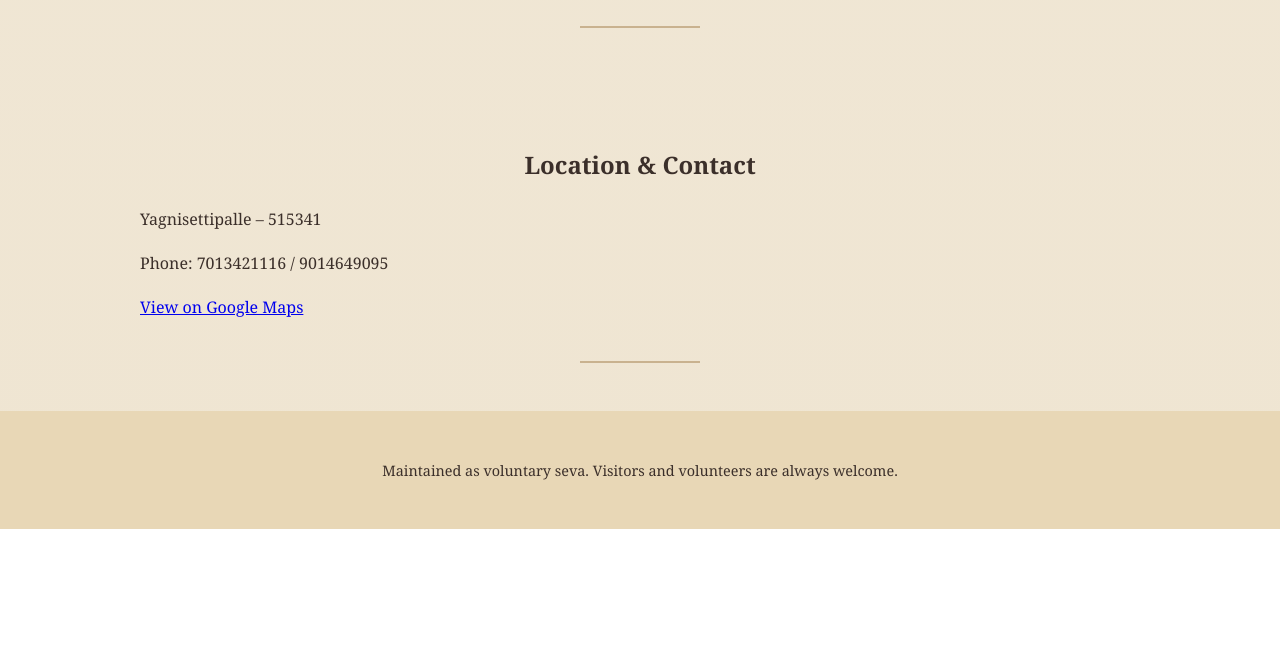
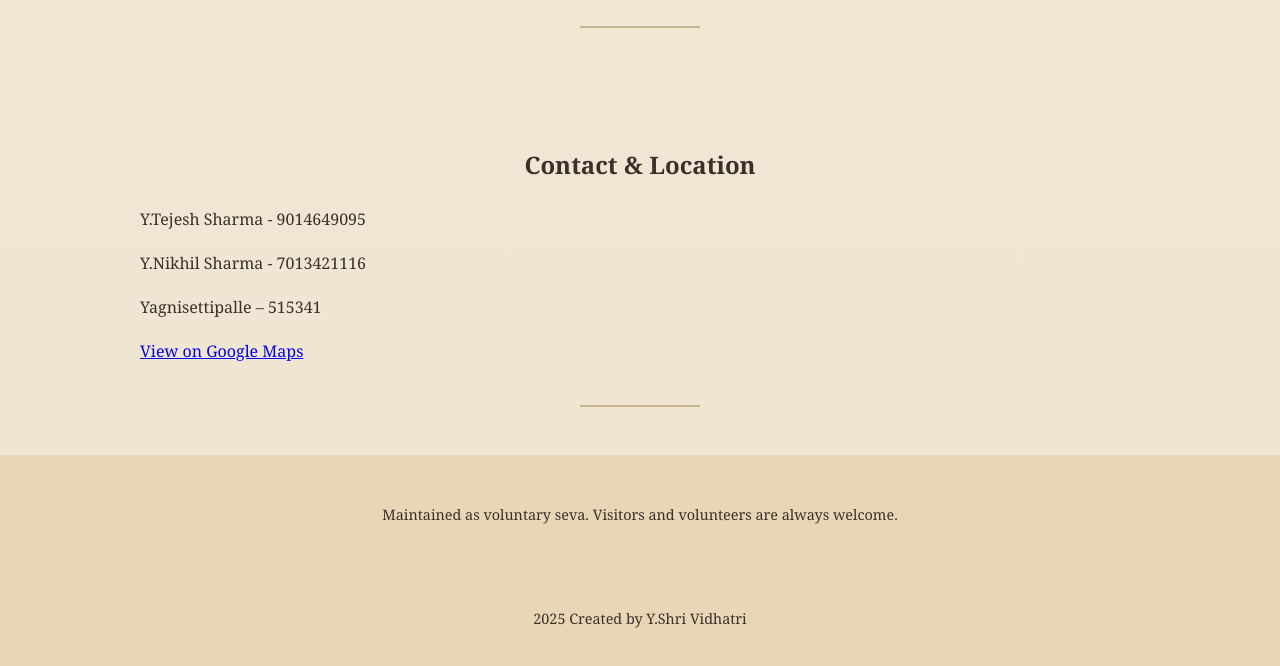
Before and after one commit to JagadguruSSVBMGoshala/Goshala, a plain HTML site: page index.html in a window 1280 px wide. Shown: the part 5636-6302 px from the top of the page. Before the commit the page ends 6165 px from the top, so only its background shows below. Drawn offline with Linux system fonts and the light colour scheme.

Commit message:
Update section headings and contact details

```diff
--- a/index.html
+++ b/index.html
@@ -541,14 +541,18 @@ function closeQRModal() {
 </section>
 
 <section>
-  <h2>Location & Contact</h2>
+  <h2>Contact & Location</h2>
+  <p>Y.Tejesh Sharma - 9014649095 </p>
+  <p>Y.Nikhil Sharma - 7013421116</p>
   <p>Yagnisettipalle – 515341</p>
-  <p>Phone: 7013421116 / 9014649095</p>
   <p><a href="https://maps.app.goo.gl/AeoQ1R4nZvY9H6zT8" target="_blank">View on Google Maps</a></p>
 </section>
 
 <footer>
   <p>Maintained as voluntary seva. Visitors and volunteers are always welcome.</p>
+  <br>
+  <br>
+  <p>2025 Created by Y.Shri Vidhatri </p>
 </footer>
 <div class="qr-modal" id="qrModal" onclick="closeQRModal()">
   <span class="qr-close">&times;</span>
```
